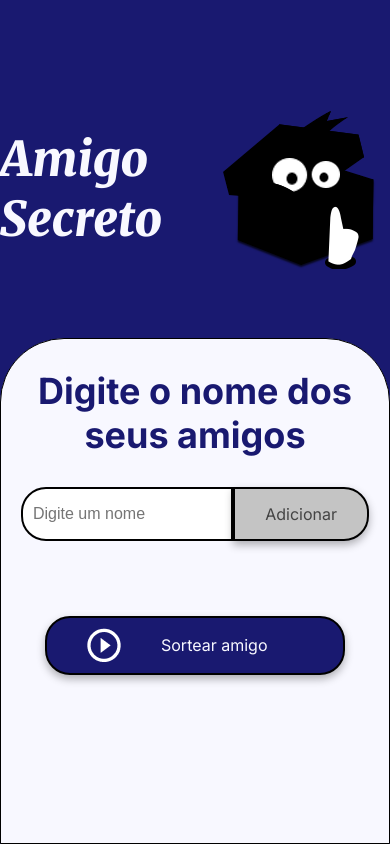
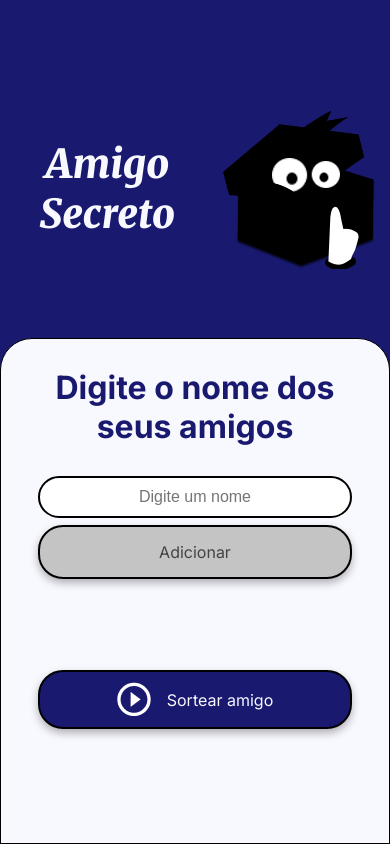
Before and after one commit to heinrichhoffman/challenge-amigo-secreto, a plain HTML site: page index.html in a window 390 px wide. Drawn offline with Linux system fonts and the light colour scheme.

Commit message:
Adicionando responsividade com Media em CSS

```diff
--- a/style.css
+++ b/style.css
@@ -153,4 +153,53 @@ ul {
 }
 
 @media (max-width: 1200px) {
+    .main-title {
+        font-size: 2.5rem;
+        text-align: center;
+    }
+
+    .section-title {
+        font-size: 2rem;
+    }
+
+    .input-section {
+        padding: 1rem;
+        border-radius: 2rem 2rem 0 0;
+        padding: 5%;
+    }
+
+    .input-wrapper {
+        flex-direction: column;
+        align-items: center;
+        gap: 0.4375rem;
+    }
+
+    .input-title,
+    .input-name {
+        width: 90%;
+        border-radius: 1.5625rem;
+        text-align: center;
+    }
+
+    .button-container {
+        width: 100%;
+        margin-top: 1rem;
+        display: flex;
+        justify-content: center;
+    }
+
+    .button-add {
+        width: 90%;
+        border-radius: 1.563rem;
+    }
+
+    .button-draw {
+        width: 90%;
+        justify-content: center;
+        padding: 0.625rem;
+    }
+
+    .button-draw img {
+        margin-right: 1rem;
+    }
 }
```
